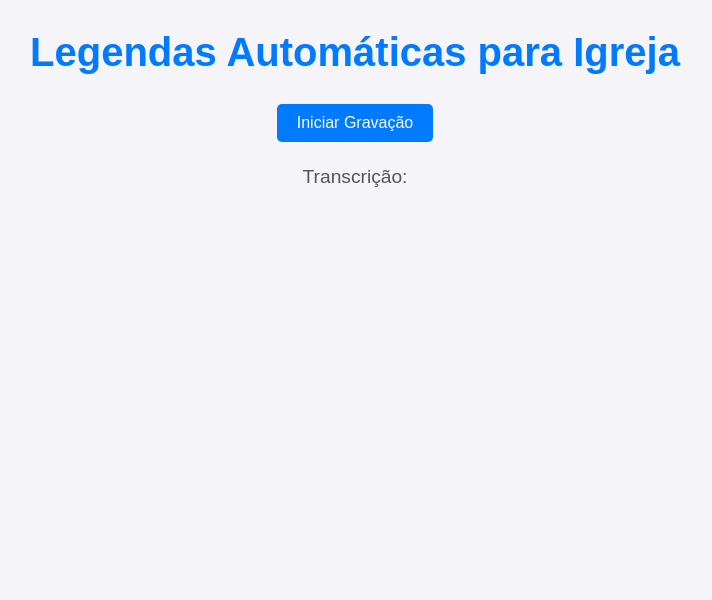
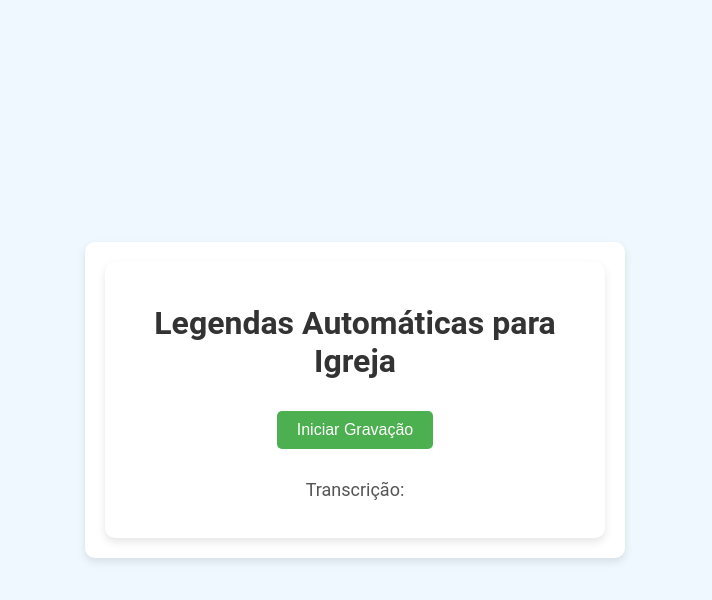
Before and after one commit to alecbastos001/IA_Church, a React (Create React App) app: page / in a window 1280 px wide. Shown: the top 600 px of the page, without its empty margins (285-997 px from the left). Built offline with nearby package versions, Linux system fonts and the light colour scheme; the HTML template or start-up script is replaced by a standard one.

Commit message:
Deploy manual para gh-pages

```diff
--- a/src/index.css
+++ b/src/index.css
@@ -1,72 +1,45 @@
-/* Reset básico para garantir consistência entre navegadores */
-* {
+/* Estilo global */
+body {
+  background-color: #f0f8ff; /* Cor de fundo suave */
+  font-family: 'Roboto', sans-serif; /* Fonte moderna */
+  color: #333; /* Cor do texto */
   margin: 0;
   padding: 0;
-  box-sizing: border-box;
+  display: flex;
+  justify-content: center;
+  align-items: center;
+  height: 100vh;
 }
 
-/* Estilos globais */
-body {
-  font-family: 'Arial', sans-serif;
-  line-height: 1.6;
-  background-color: #f4f4f9;
-  color: #333;
+/* Estilo do container principal */
+div {
+  background-color: #fff;
+  border-radius: 10px;
+  box-shadow: 0px 4px 8px rgba(0, 0, 0, 0.1);
   padding: 20px;
-  min-height: 100vh;
-}
-
-/* Centralização e layout responsivo */
-.container {
-  max-width: 1200px;
-  margin: 0 auto;
-  padding: 20px;
-}
-
-/* Estilo do cabeçalho */
-h1 {
+  max-width: 500px;
   text-align: center;
-  margin-bottom: 20px;
-  font-size: 2.5rem;
-  color: #007bff;
-}
-
-p {
-  text-align: center;
-  font-size: 1.2rem;
-  color: #555;
-  margin-bottom: 20px;
 }
 
 /* Botões */
 button {
-  display: block;
-  background-color: #007bff;
+  background-color: #4caf50;
   color: white;
+  border: none;
   padding: 10px 20px;
-  border: none;
+  margin: 10px;
   border-radius: 5px;
   cursor: pointer;
-  font-size: 1rem;
-  margin: 20px auto;
-  transition: background-color 0.3s ease;
+  font-size: 16px;
 }
 
 button:hover {
-  background-color: #0056b3;
+  background-color: #45a049;
 }
 
-/* Layout responsivo */
-@media (max-width: 768px) {
-  h1 {
-    font-size: 2rem;
-  }
-
-  p {
-    font-size: 1rem;
-  }
-
-  button {
-    font-size: 0.9rem;
-    padding: 8px 16px;
-  }
+/* Transcrição */
+p {
+  font-size: 18px;
+  color: #555;
+  margin-top: 20px;
 }
```
Also changed, not shown: index.html (+1 -1 lines), asset-manifest.json, 8 other files (tests, documents, lock files or other folders).
